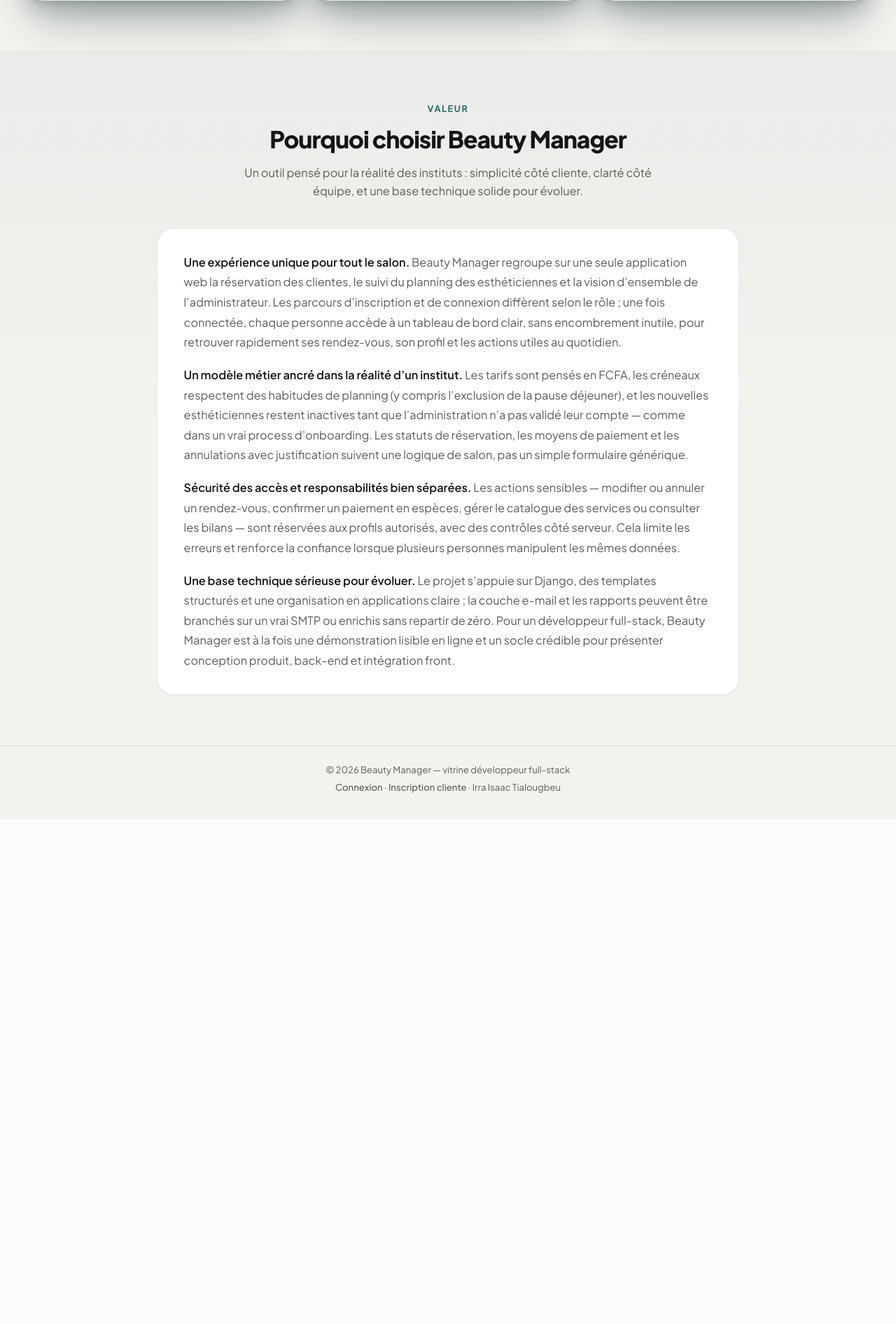
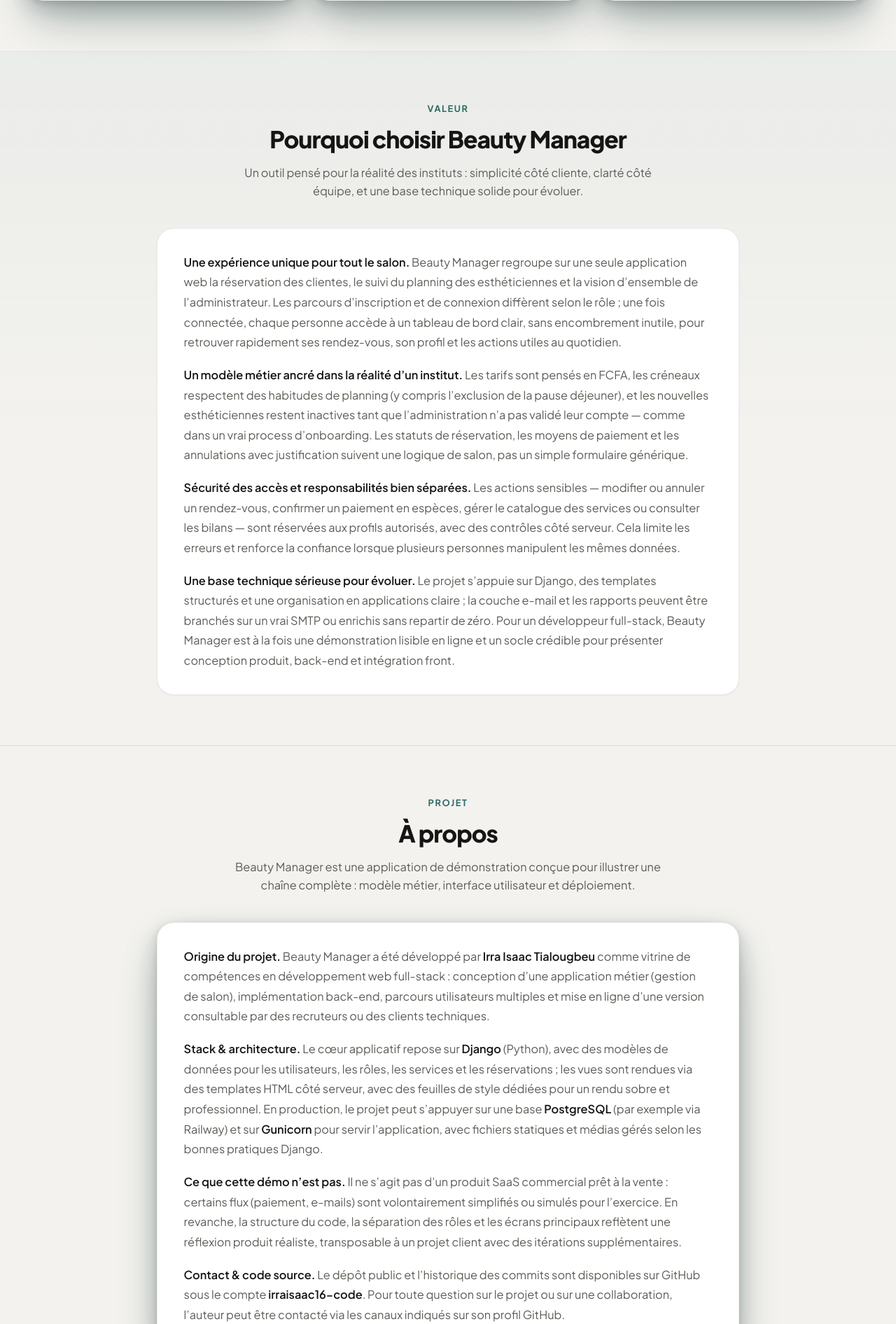
Before and after one commit to irraisaac16-code/Beauty-manager, a Django app: page / in a window 1280 px wide. Shown: the part 1842-3734 px from the top of the page at 70% size. Before the commit the page ends 2975 px from the top, so only its background shows below. Run offline with Django 5.2, Linux system fonts and the light colour scheme.

Commit message:
feat(home): section A propos + navigation ancre
Co-authored-by: Cursor <cursoragent@cursor.com>

```diff
--- a/manager/templates/manager/home.html
+++ b/manager/templates/manager/home.html
@@ -457,6 +457,19 @@
             font-weight: 600;
         }
 
+        #apropos {
+            scroll-margin-top: calc(var(--header-h) + 0.75rem);
+        }
+
+        .about-prose {
+            box-shadow: var(--shadow-hero-frame);
+            transition: box-shadow 0.35s ease;
+        }
+
+        .about-prose:hover {
+            box-shadow: var(--shadow-hero-frame-hover);
+        }
+
         /* ----- Responsive ----- */
         @media (max-width: 900px) {
             .nav-main { display: none; }
@@ -514,6 +527,7 @@
         <div class="wrap header-inner">
             <nav class="nav-main" aria-label="Navigation principale">
                 <a href="{% url 'home' %}">Accueil</a>
+                <a href="#apropos">À propos</a>
                 <a href="{% url 'login' %}">Connexion</a>
                 <a href="{% url 'register_coiffeuse' %}">Pro</a>
             </nav>
@@ -675,6 +689,32 @@
                 </div>
             </div>
         </section>
+
+        <section class="home-section" id="apropos" aria-labelledby="about-title">
+            <div class="wrap">
+                <header class="home-section-head">
+                    <p class="home-section-kicker">Projet</p>
+                    <h2 id="about-title" class="home-section-title">À propos</h2>
+                    <p class="home-section-lead">
+                        Beauty Manager est une application de démonstration conçue pour illustrer une chaîne complète : modèle métier, interface utilisateur et déploiement.
+                    </p>
+                </header>
+                <div class="why-prose about-prose">
+                    <p>
+                        <strong>Origine du projet.</strong> Beauty Manager a été développé par <strong>Irra Isaac Tialougbeu</strong> comme vitrine de compétences en développement web full-stack : conception d’une application métier (gestion de salon), implémentation back-end, parcours utilisateurs multiples et mise en ligne d’une version consultable par des recruteurs ou des clients techniques.
+                    </p>
+                    <p>
+                        <strong>Stack &amp; architecture.</strong> Le cœur applicatif repose sur <strong>Django</strong> (Python), avec des modèles de données pour les utilisateurs, les rôles, les services et les réservations ; les vues sont rendues via des templates HTML côté serveur, avec des feuilles de style dédiées pour un rendu sobre et professionnel. En production, le projet peut s’appuyer sur une base <strong>PostgreSQL</strong> (par exemple via Railway) et sur <strong>Gunicorn</strong> pour servir l’application, avec fichiers statiques et médias gérés selon les bonnes pratiques Django.
+                    </p>
+                    <p>
+                        <strong>Ce que cette démo n’est pas.</strong> Il ne s’agit pas d’un produit SaaS commercial prêt à la vente : certains flux (paiement, e-mails) sont volontairement simplifiés ou simulés pour l’exercice. En revanche, la structure du code, la séparation des rôles et les écrans principaux reflètent une réflexion produit réaliste, transposable à un projet client avec des itérations supplémentaires.
+                    </p>
+                    <p>
+                        <strong>Contact &amp; code source.</strong> Le dépôt public et l’historique des commits sont disponibles sur GitHub sous le compte <strong>irraisaac16-code</strong>. Pour toute question sur le projet ou sur une collaboration, l’auteur peut être contacté via les canaux indiqués sur son profil GitHub.
+                    </p>
+                </div>
+            </div>
+        </section>
     </main>
 
     <footer class="site-footer">
@@ -682,6 +722,8 @@
             &copy; 2026 Beauty Manager — vitrine développeur full-stack
         </p>
         <p style="margin:0;">
+            <a href="#apropos">À propos</a>
+            ·
             <a href="{% url 'login' %}">Connexion</a>
             ·
             <a href="{% url 'register_client' %}">Inscription cliente</a>
```
